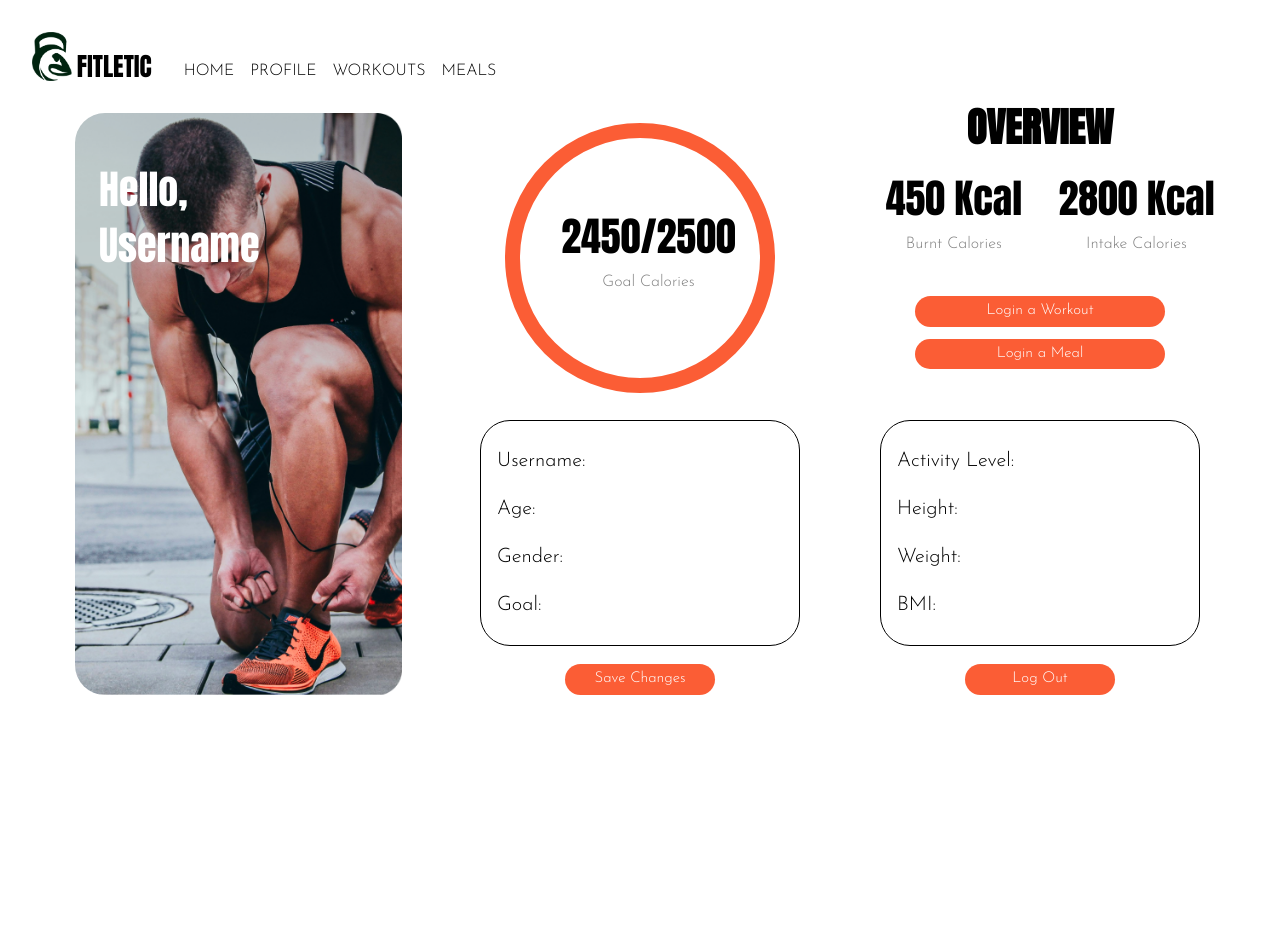
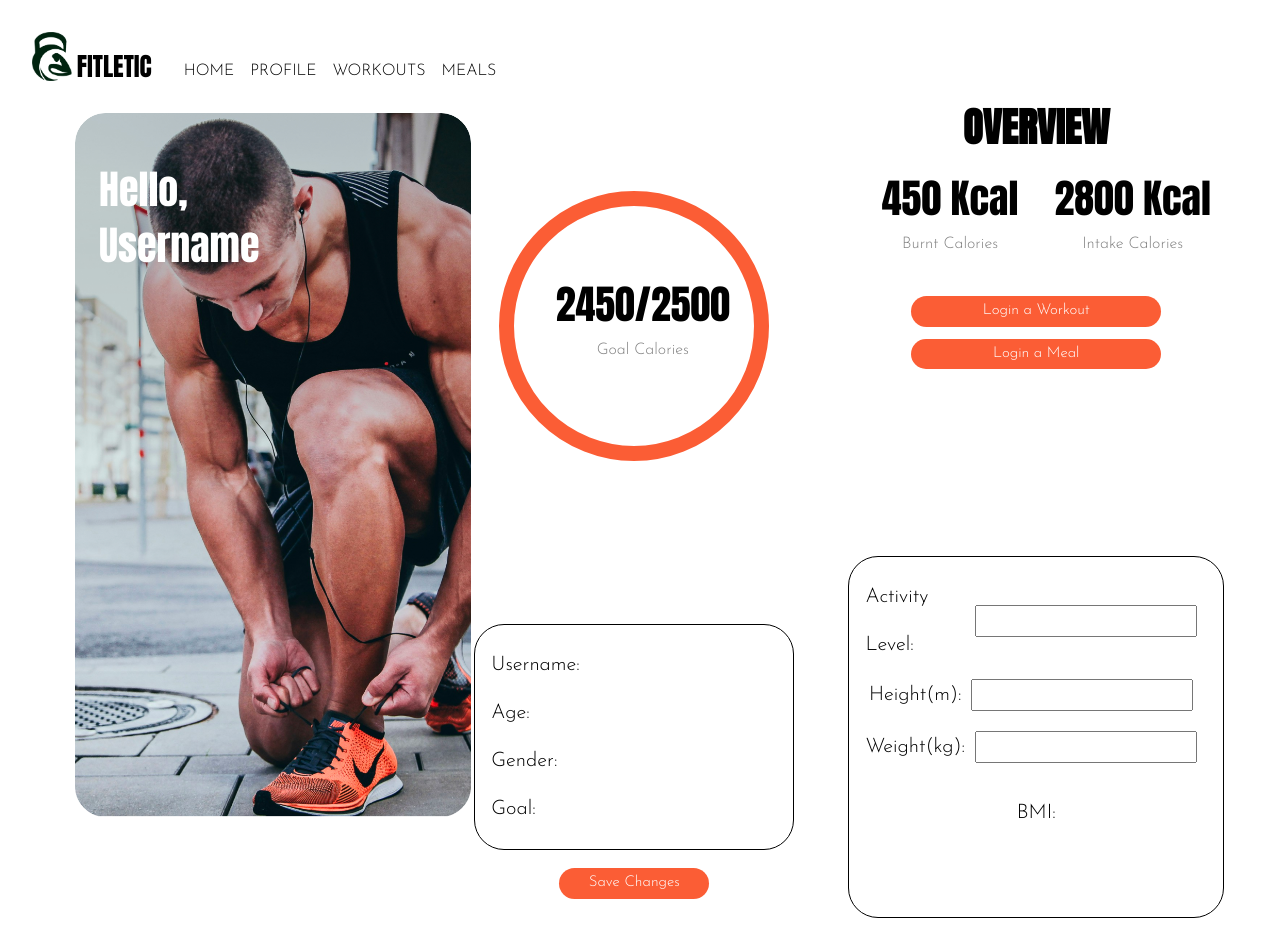
Before and after one commit to jling1234/Fitletic, a React (Vite) app in the folder react/: page /profile in a window 1280 px wide. Shown: the top 934 px of the page. Before the commit the page ends 800 px from the top, so only its background shows below. Built offline with nearby package versions, Linux system fonts and the light colour scheme.

Commit message:
BMI calculator & some formatting

```diff
--- a/react/src/Profilepage/Profilepage.css
+++ b/react/src/Profilepage/Profilepage.css
@@ -1,7 +1,7 @@
 @import url("https://fonts.googleapis.com/css2?family=Anton&display=swap");
 @import url("https://fonts.googleapis.com/css2?family=Anton&family=Josefin+Sans:ital,wght@0,100..700;1,100..700&display=swap");
 
-.biggest-container{
+.biggest-container {
   display: flex;
   justify-content: center;
   align-items: center;
@@ -33,7 +33,6 @@
   flex-direction: column;
   justify-content: center;
   align-items: center;
-
 }
 
 .grid-container-profilepage .top-grid-container-pp-2 {
@@ -43,7 +42,7 @@
   flex-direction: column;
 }
 
-.grid-container-profilepage  .bottom-grid-container-pp-1 {
+.grid-container-profilepage .bottom-grid-container-pp-1 {
   grid-column: 2;
   grid-row: 2;
   display: flex;
@@ -79,7 +78,6 @@
   margin-top: 3rem;
   font-size: 40px;
   line-height: 3.5rem;
-
 }
 
 .overview-text p {
@@ -93,8 +91,8 @@
 .cal-values-flex-container {
   display: flex;
   flex-direction: row;
-  gap:1rem;
-  justify-content: center
+  gap: 1rem;
+  justify-content: center;
 }
 
 .number-cal {
@@ -153,7 +151,6 @@
   border-radius: 30px;
   min-width: 20rem;
   border: 1px solid;
-
 }
 
 .left-white-rectangle p,
@@ -161,7 +158,8 @@
   margin: 1rem;
   line-height: 3rem;
   font-size: 20px;
-  align-items: left;
+  align-items: center;
+  justify-items: center;
   font-family: "Josefin Sans";
 }
 
@@ -175,10 +173,9 @@
   width: 270px;
   height: 270px;
   background-color: white;
-
 }
 
-.button-small-profilepage{
+.button-small-profilepage {
   background-color: #fb5d35;
   border: none;
   border-radius: 25px;
@@ -186,16 +183,58 @@
   min-width: 150px;
   justify-content: center;
   align-self: center;
-
 }
 
-.button-small-profilepage p{
+.button-small-profilepage p {
   color: white;
   font-size: 15px;
   font-family: "Josefin Sans";
 }
 
 .button-small-profilepage:hover,
-.button-profilepage{
+.button-profilepage {
   cursor: pointer;
 }
+
+.activity-lvl {
+  display: flex;
+  flex-direction: row;
+  align-items: center;
+}
+
+.activity-lvl input {
+  height: 2rem;
+  max-width: 15rem;
+ margin: 10px;
+
+}
+
+.height-pp {
+  display: flex;
+  flex-direction: row;
+  align-items: center;
+  justify-content: center;
+}
+
+.height-pp input {
+  margin: 10px;
+  height: 2rem;
+}
+
+input[type="number"]::-webkit-outer-spin-button,
+input[type="number"]::-webkit-inner-spin-button {
+  -webkit-appearance: none;
+  margin: 0;
+}
+
+.weight-pp {
+  display: flex;
+  flex-direction: row;
+  align-items: center;
+  justify-content: center;
+}
+
+.weight-pp input {
+  margin: 10px;
+  height: 2rem;
+}
--- a/react/src/Profilepage/Profilepage.jsx
+++ b/react/src/Profilepage/Profilepage.jsx
@@ -1,7 +1,8 @@
 import Header from "../Shared/Header/Header";
 import "./Profilepage.css";
 import "../Homepage/Homepage.css";
-import { func } from "prop-types";
+
+import { useState, useEffect } from "react";
 
 function ImageProfilePage() {
   return (
@@ -12,7 +13,6 @@ function ImageProfilePage() {
           Username
         </div>
       </div>
-
     </>
   );
 }
@@ -21,9 +21,7 @@ function OverviewProfilePage() {
   return (
     <>
       <div className="overview-text">
-        <p>
-          OVERVIEW
-        </p>
+        <p>OVERVIEW</p>
       </div>
       <div className="cal-values-flex-container">
         <div className="cal-values">
@@ -48,7 +46,6 @@ function RingTracker() {
     </div>
   );
 }
-
 
 function LoginButtonsProfilePage() {
   return (
@@ -86,6 +83,7 @@ function LoginMealProfilePageButton() {
     </div>
   );
 }
+
 function UserProfileRectangleLeft() {
   return (
     <>
@@ -110,16 +108,60 @@ function UserProfileRectangleLeft() {
   );
 }
 
+//has BMI calculation in it
 function UserProfileRectangleRight() {
+  const [height, setHeight] = useState("");
+  const [weight, setWeight] = useState("");
+  const [bmi, setBmi] = useState("");
+
+  useEffect(() => {
+    if (height > 0 && weight > 0) {
+      const bmi = (weight / (height * height)).toFixed(2);
+      setBmi(bmi);
+    } else {
+      setBmi("");
+    }
+  });
+
+  const disableScroll = (e) => {
+    e.target.blur();
+  };
+
   return (
-    <><div className="right-white-rectangle">
-      <p>
-        Activity Level:<br></br>
-        Height:<br></br>
-        Weight:<br></br>
-        BMI:<br></br>
-      </p>
-    </div>
+    <>
+      <div className="right-white-rectangle">
+        <p>
+          <div className="activity-lvl">
+            Activity Level:<br></br> <input type="text" />
+          </div>
+          <div className="height-pp">
+            Height(m):
+            <input
+              type="number"
+              value={height}
+              onChange={(e) => setHeight(e.target.value)}
+              onClick={(e) => e.preventDefault()}
+              onWheel={disableScroll}
+            ></input>
+          </div>
+          <div className="weight-pp">
+            Weight(kg):<br></br>
+            <input
+              type="number"
+              value={weight}
+              onChange={(e) => setWeight(e.target.value)}
+              onWheel={disableScroll}
+            />
+          </div>
+          <div className="BMI-profile">
+            <p>
+              BMI: {""}
+               {bmi}
+            </p>
+            <br></br>
+          </div>
+        </p>
+      </div>
       <div>
         <button
           type=" button"
@@ -129,12 +171,9 @@ function UserProfileRectangleRight() {
           <p> Log Out</p>
         </button>
       </div>
-
     </>
-
-  )
+  );
 }
-
 
 function Profilepage() {
   return (
```
